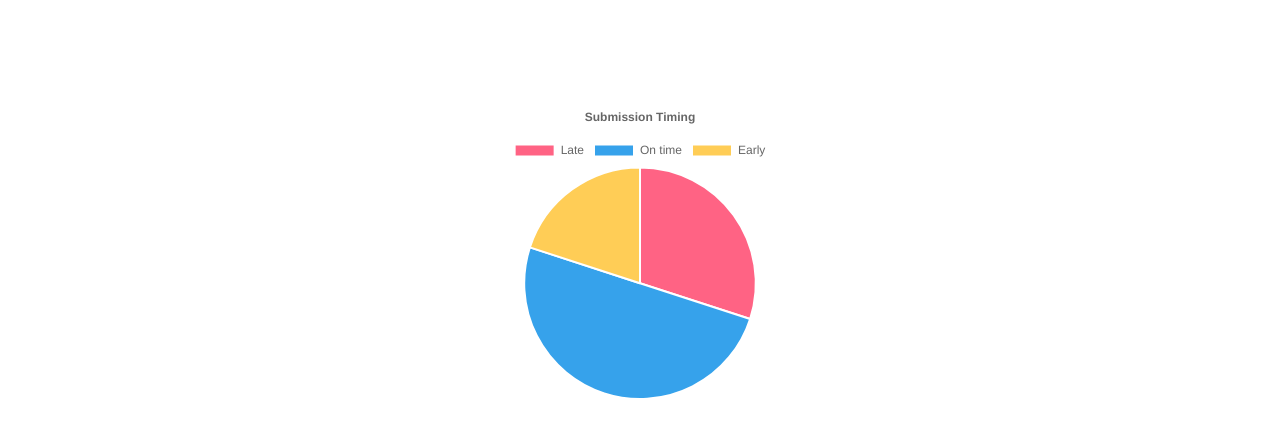
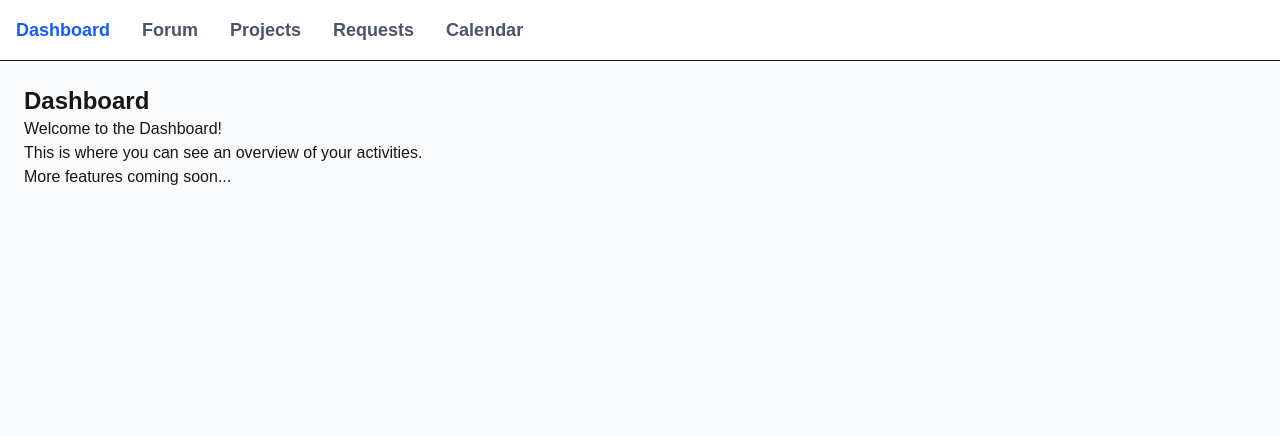
Before and after one commit to 17nbist/COB290-2025-Team-5, a Next.js app: page /dashboard in a window 1280 px wide. Shown: the top 436 px of the page. Built offline with nearby package versions, Linux system fonts and the light colour scheme.

Commit message:
[nb]now using url hashing for dashboard and forum. forum navbar removed.

```diff
--- a/src/app/dashboard/page.js
+++ b/src/app/dashboard/page.js
@@ -1,23 +1,62 @@
 "use client";
-import Card from "@/components/Card";
-import NavBar  from "@/components/NavBar";
-import PieChart from "@/components/PieChart";
-import { useEffect, useState } from "react";
+import { useState, useEffect } from "react";
+import DashboardPage from "@/components/DashboardPage";
+import ForumPage from "@/components/ForumPage";
 
-export default function Dashboard() {
-  const navItems = ["Today", "Projects", "Forum", "Requests"]
-  const [activeTab, setActiveTab] = useState(navItems[0]);
-    var InputDataExample = {
-    "labels" : ["Late", "On time", "Early"],
-    "dataSetLabel" : "submission(%)",
-    "data" : [17,60,23],
-    "title" : "Submission Timing"
-}
+// Main navigation items
+const topNavItems = ["Dashboard", "Forum", "Projects", "Requests", "Calendar"];
+
+export default function Home() {
+  const [activeTab, setActiveTab] = useState("Dashboard");
+
+  // Effect to set tab from URL hash on initial load
+  useEffect(() => {
+    const hash = window.location.hash.replace("#", "");
+    const capitalizedHash = hash.charAt(0).toUpperCase() + hash.slice(1);
+    if (topNavItems.includes(capitalizedHash)) {
+      setActiveTab(capitalizedHash);
+    }
+  }, []);
+
+  const handleNavClick = (tab) => {
+    setActiveTab(tab);
+    // Update URL hash without reloading the page
+    window.location.hash = tab.toLowerCase();
+  };
+
   return (
-    <div style={{display: "flex", justifyContent : "center", marginTop : "100px"}}>
-      {/* <NavBar items={navItems} activeTab={activeTab} setActiveTab={setActiveTab}/>
-      */}
-      <PieChart InputData={InputDataExample}></PieChart>
+    <div className="flex flex-col h-screen">
+      {/* Main Navigation */}
+      <nav className="bg-white border-b p-4">
+        <div className="flex space-x-8">
+          {topNavItems.map((item) => (
+            <button
+              key={item}
+              onClick={() => handleNavClick(item)}
+              className={`text-lg font-semibold ${
+                activeTab === item
+                  ? "text-blue-600"
+                  : "text-gray-600 hover:text-blue-600"
+              }`}
+            >
+              {item}
+            </button>
+          ))}
+        </div>
+      </nav>
+
+      {/* Main Content Area */}
+      <main className="flex-grow p-6 bg-gray-50">
+        {activeTab === "Dashboard" && <DashboardPage />}
+        {activeTab === "Forum" && <ForumPage />}
+        {/* Add other components for Projects, Requests, etc. here */}
+        {activeTab !== "Dashboard" && activeTab !== "Forum" && (
+           <div>
+             <h1 className="text-2xl font-bold">{activeTab}</h1>
+             <p>Content for {activeTab} coming soon.</p>
+           </div>
+        )}
+      </main>
     </div>
   );
 }
--- /dev/null
+++ b/src/components/DashboardPage.js
@@ -0,0 +1,12 @@
+"use client";
+
+export default function DashboardPage() {
+    return (
+        <div>
+        <h1 className="text-2xl font-bold">Dashboard</h1>
+        <p>Welcome to the Dashboard!</p>
+        <p>This is where you can see an overview of your activities.</p>
+        <p>More features coming soon...</p>
+        </div>
+    );
+}
--- /dev/null
+++ b/src/components/ForumPage.js
@@ -0,0 +1,90 @@
+"use client";
+import NavBar from "@/components/NavBar";
+import SearchBar from "@/components/SearchBar";
+import ForumPost from "@/components/ForumPost";
+import { useState } from "react";
+
+export default function Forum() {
+  // Filter tabs
+  const filterTabs = ["My Posts", "Directed To Me", "All Posts"];
+  const [activeFilterTab, setActiveFilterTab] = useState("My Posts");
+
+  // Mock data for posts
+  const [posts, setPosts] = useState([
+    {
+      id: 1,
+      title: "How Can I Access API keys?",
+      preview: "Neque porro quisquam est qui dolorem ipsum quia dolor sit amet, consectetur, adipisci velit Neque...",
+      timeAgo: "2 hours ago",
+      tags: ["api", "help"],
+      upvotes: 10,
+      downvotes: 2,
+      comments: 10
+    },
+    {
+      id: 2,
+      title: "How Can I Access API keys?",
+      preview: "Neque porro quisquam est qui dolorem ipsum quia dolor sit amet, consectetur, adipisci velit Neque...",
+      timeAgo: "2 hours ago",
+      tags: ["api", "help"],
+      upvotes: 10,
+      downvotes: 2,
+      comments: 10
+    },
+    {
+      id: 3,
+      title: "How Can I Access API keys?",
+      preview: "Neque porro quisquam est qui dolorem ipsum quia dolor sit amet, consectetur, adipisci velit Neque...",
+      timeAgo: "2 hours ago",
+      tags: ["api", "help"],
+      upvotes: 10,
+      downvotes: 2,
+      comments: 10
+    }
+  ]);
+
+  const handleSearch = (query) => {
+    console.log("Searching for:", query);
+    // You can filter posts here in the future
+  };
+
+  const handleAddPost = () => {
+    console.log("Add new post");
+    // Handle add post modal/navigation
+  };
+
+  const handlePostClick = (postId) => {
+    console.log("Clicked post:", postId);
+    // Navigate to detailed post view
+  };
+
+  return (
+    <div style={{
+      maxWidth: "800px",
+      margin: "0 auto",
+      padding: "20px"
+    }}>
+      {/* Search Bar */}
+      <SearchBar onSearch={handleSearch} onAdd={handleAddPost} />
+
+      {/* Filter Tabs */}
+      <NavBar
+        items={filterTabs}
+        activeTab={activeFilterTab}
+        setActiveTab={setActiveFilterTab}
+        style={{ marginBottom: "24px" }}
+      />
+
+      {/* Posts List */}
+      <div style={{ display: "flex", flexDirection: "column", gap: "16px" }}>
+        {posts.map(post => (
+          <ForumPost
+            key={post.id}
+            post={post}
+            onClick={() => handlePostClick(post.id)}
+          />
+        ))}
+      </div>
+    </div>
+  );
+}
```
